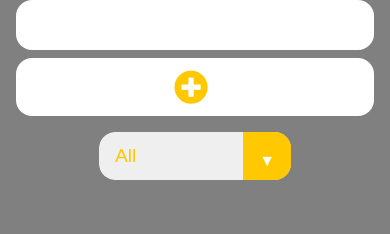
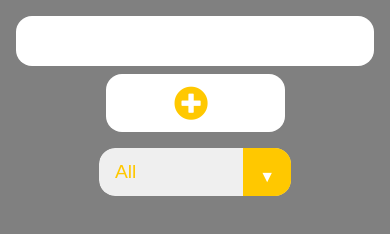
Before and after one commit to SharjAhmed/To-Do-List, a plain HTML site: page index.html in a window 390 px wide. Drawn offline with Linux system fonts and the light colour scheme.

Commit message:
Update style.css

```diff
--- a/assets/style.css
+++ b/assets/style.css
@@ -197,17 +197,18 @@ select {
         width: 100%;
         font-size: 1.4rem;
         padding: 0.75rem 1rem;
+        margin-top: 1rem;
         margin-bottom: 0.5rem;
         border-radius: 1rem;
     }
 
     /* Make the button full width below input */
-    form button.todo-button {
-        width: 100%;
+        form button.todo-button {
+        width: 50%;
         font-size: 1.6rem;
         padding: 0.75rem;
         border-radius: 1rem;
-        margin-left: 0;
+        margin-left: 25%;
     }
 
     /* Center the select below button */
```
